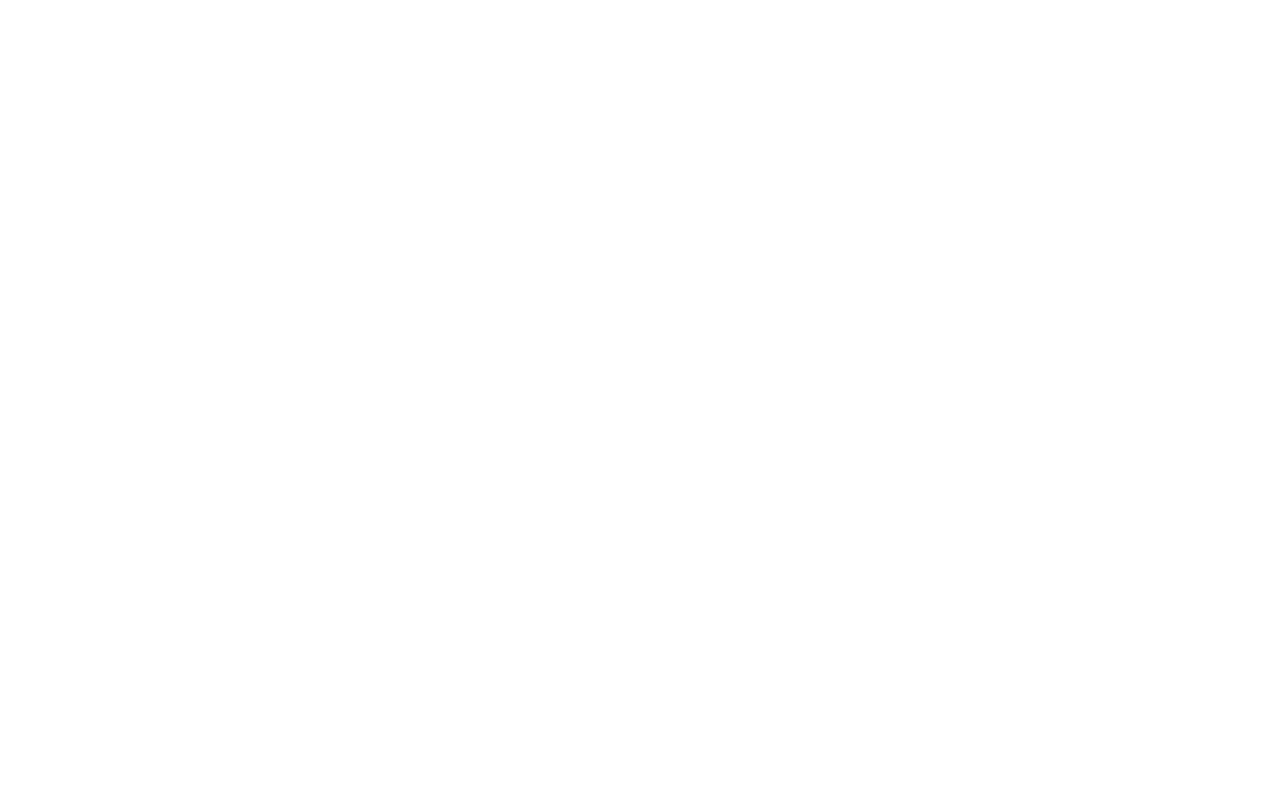
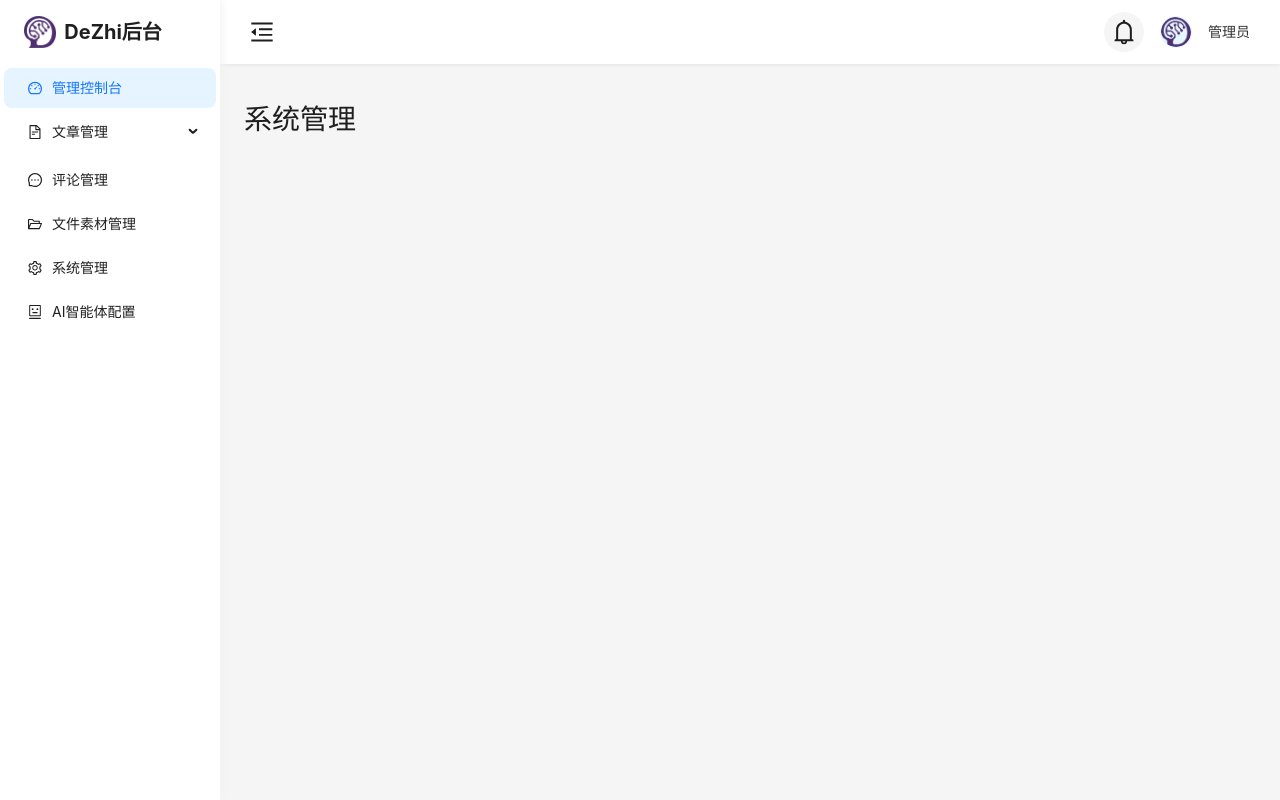
Before and after one commit to wzh-devin/dezhi-frontend, a Vue app: page /#/system in a window 1280 px wide. Before the commit this address had no page. Built offline with nearby package versions, Linux system fonts and the light colour scheme; no server answers.

Commit message:
pref: 优化逻辑，由后端配置菜单属性doing

```diff
--- /dev/null
+++ b/src/api/menu/index.ts
@@ -0,0 +1,22 @@
+import { get } from '../../utils/http/axios'
+import type { MenuData } from '../../interfaces/entity/menu-data.ts'
+
+/**
+ * 2025/5/23 23:54
+ * @author <a href="https://github.com/wzh-devin">devin</a>
+ * @description 菜单请求
+ * @version 1.0
+ * @since 1.0
+ */
+
+/**
+ * 获取菜单数据
+ * @return void
+ */
+const getMenuData = async (): Promise<MenuData[]> => {
+  return await get({
+    url: '/menu',
+  })
+}
+
+export { getMenuData }
--- /dev/null
+++ b/src/interfaces/entity/menu-data.ts
@@ -0,0 +1,34 @@
+/**
+ * 2025/5/23 23:59
+ * @author <a href="https://github.com/wzh-devin">devin</a>
+ * @description 菜单数据接口
+ * @version 1.0
+ * @since 1.0
+ */
+
+export interface MenuData {
+  /**
+   * 菜单id
+   */
+  id: number
+  /**
+   * 菜单key
+   */
+  key: string
+  /**
+   * 菜单名称
+   */
+  name: string
+  /**
+   * 二级菜单
+   */
+  children: MenuData[] | null
+  /**
+   * 创建时间
+   */
+  createTime: string
+  /**
+   * 更新时间
+   */
+  updateTime: string
+}
--- a/src/router/routes.ts
+++ b/src/router/routes.ts
@@ -19,9 +19,31 @@ const routes: RouteRecordRaw = [
     component: () => import('@/views/login/index.vue'),
   },
   {
-    path: '/main',
-    name: 'main',
-    component: () => import('@/views/main/index.vue'),
+    path: '/layout',
+    name: 'layout',
+    component: () => import('@/views/layout/index.vue'),
+    children: [
+      {
+        path: '/dashboard',
+        name: 'dashboard',
+        component: () => import('@/views/dashboard/index.vue'),
+      },
+      {
+        path: '/comment',
+        name: 'comment',
+        component: () => import('@/views/comment/index.vue'),
+      },
+      {
+        path: '/material',
+        name: 'material',
+        component: () => import('@/views/material/index.vue'),
+      },
+      {
+        path: '/system',
+        name: 'system',
+        component: () => import('@/views/system/index.vue'),
+      },
+    ],
   },
 ]
 
--- /dev/null
+++ b/src/store/layout/index.ts
@@ -0,0 +1,39 @@
+import { defineStore } from 'pinia'
+import type { ItemType } from 'ant-design-vue'
+import { getMenuData } from '../../api/menu'
+import type { MenuData } from '../../interfaces/entity/menu-data.ts'
+/**
+ * 2025/5/21 18:43
+ * @author <a href="https://github.com/wzh-devin">devin</a>
+ * @description 布局页面
+ * @version 1.0
+ * @since 1.0
+ */
+interface LayoutState {
+  activeItem: ItemType
+  menuData: MenuData[]
+}
+
+const useLayoutStore = defineStore('layout', {
+  state: (): LayoutState => ({
+    activeItem: null,
+    menuData: [],
+  }),
+  actions: {
+    /**
+     * 设置激活的菜单项
+     * @param item
+     */
+    setActiveItemAction(item: ItemType) {
+      this.activeItem = item
+    },
+    /**
+     * 获取菜单数据
+     */
+    async getMenuData(): Promise<MenuData[]> {
+      this.menuData = await getMenuData()
+    },
+  },
+})
+
+export default useLayoutStore
--- /dev/null
+++ b/src/views/comment/index.vue
@@ -0,0 +1,15 @@
+<script setup lang="ts">
+/**
+ * 2025/5/21 17:09
+ * @author <a href="https://github.com/wzh-devin">devin</a>
+ * @description
+ * @version 1.0
+ * @since 1.0
+ */
+</script>
+
+<template>
+  <h1>评论管理</h1>
+</template>
+
+<style scoped lang="less"></style>
--- /dev/null
+++ b/src/views/dashboard/index.vue
@@ -0,0 +1,15 @@
+<script setup lang="ts">
+/**
+ * 2025/5/21 17:08
+ * @author <a href="https://github.com/wzh-devin">devin</a>
+ * @description 控制台
+ * @version 1.0
+ * @since 1.0
+ */
+</script>
+
+<template>
+  <h1>控制台</h1>
+</template>
+
+<style scoped lang="less"></style>
--- a/src/views/main/cmps/Menu.vue
+++ b/src/views/layout/cmps/Menu.vue
@@ -19,6 +19,8 @@ import {
   SettingOutlined,
   TagsOutlined,
 } from '@ant-design/icons-vue'
+import { useRouter } from 'vue-router'
+import useLayoutStore from '@/store/layout'
 
 function getItem(
   label: string,
@@ -36,6 +38,9 @@ function getItem(
   } as ItemType
 }
 
+const router = useRouter()
+const layoutStore = useLayoutStore()
+
 /**
  * 菜单数据 ==> TODO 后续以后端动态配置
  */
@@ -46,9 +51,7 @@ const items: ItemType[] = [
     getItem('标签配置', 'article-tag', () => h(TagsOutlined)),
     getItem('分类配置', 'article-category', () => h(AppstoreOutlined)),
   ]),
-  getItem('评论管理', 'comment', () => h(MessageOutlined), [
-    getItem('评论管理', 'comment-manage', () => h(MessageOutlined)),
-  ]),
+  getItem('评论管理', 'comment', () => h(MessageOutlined)),
   getItem('文件素材管理', 'material', () => h(FolderOpenOutlined)),
   getItem('系统管理', 'system', () => h(SettingOutlined)),
   getItem('AI智能体配置', 'ai', () => h(RobotOutlined)),
@@ -78,6 +81,25 @@ const onOpenChange = (openKeys: string[]) => {
     state.openKeys = latestOpenKey ? [latestOpenKey] : []
   }
 }
+
+/**
+ * 菜单点击事件
+ * @param item
+ * @param key
+ * @param keyPath
+ */
+const itemClickHandler = ({ item, keyPath }) => {
+  layoutStore.setActiveItemAction(item.originItemValue)
+  router.push(rewritePath(keyPath))
+}
+
+/**
+ * 路径重写
+ * @param keyPath
+ */
+const rewritePath = (keyPath: string[]): string => {
+  return keyPath.join('/')
+}
 </script>
 
 <template>
@@ -87,6 +109,7 @@ const onOpenChange = (openKeys: string[]) => {
     :open-keys="state.openKeys"
     :items="items"
     @openChange="onOpenChange"
+    @click="itemClickHandler"
   />
 </template>
 
--- a/src/views/main/index.vue
+++ b/src/views/layout/index.vue
@@ -1,45 +1,60 @@
 <script lang="ts" setup>
-import { ref } from 'vue'
+/**
+ * 2025/5/21 17:08
+ * @author <a href="https://github.com/wzh-devin">devin</a>
+ * @description 布局页面
+ * @version 1.0
+ * @since 1.0
+ */
+import { onMounted, ref } from 'vue'
 import { MenuUnfoldOutlined, MenuFoldOutlined, BellOutlined } from '@ant-design/icons-vue'
-import Menu from '@/views/main/cmps/Menu.vue'
+import Menu from '@/views/layout/cmps/Menu.vue'
+import useLayoutStore from '@/store/layout'
 
 const collapsed = ref(false)
+
+const layoutStore = useLayoutStore()
+
+onMounted(() => {
+  layoutStore.getMenuData()
+  console.log('menuData>>>>>>', layoutStore.menuData)
+})
 </script>
 
 <template>
-  <a-layout class="main-layout">
-    <a-layout-sider class="main-sider" width="220" :collapsed="collapsed" collapsible :trigger="null">
+  <a-layout class="layout-layout">
+    <a-layout-sider class="layout-sider" width="220" :collapsed="collapsed" collapsible :trigger="null">
       <!-- 标题 -->
-      <div class="main-sider__logo">
+      <div class="layout-sider__logo">
         <img src="/logo.png" alt="logo" />
-        <span :class="['main-sider__title', { collapsed }]">DeZhi后台</span>
+        <span :class="['layout-sider__title', { collapsed }]">DeZhi后台</span>
       </div>
       <!-- 菜单 -->
       <Menu />
     </a-layout-sider>
     <a-layout>
       <!-- 头部导航区域 -->
-      <a-layout-header class="main-header">
+      <a-layout-header class="layout-header">
         <!-- 头部导航栏左侧 -->
-        <div class="main-header__left">
-          <span class="main-header__trigger" @click="collapsed = !collapsed">
+        <div class="layout-header__left">
+          <span class="layout-header__trigger" @click="collapsed = !collapsed">
             <MenuUnfoldOutlined v-if="collapsed" />
             <MenuFoldOutlined v-else />
           </span>
-          <div class="main-header__title">管理控制台</div>
+          <div class="layout-header__title">{{}}</div>
         </div>
         <!-- 头部导航栏右侧 -->
-        <div class="main-header__right">
+        <div class="layout-header__right">
           <!-- 用户信息提醒 -->
-          <a-button type="text" shape="circle" class="main-header__bell-btn">
+          <a-button type="text" shape="circle" class="layout-header__bell-btn">
             <template #icon>
               <BellOutlined />
             </template>
           </a-button>
           <!-- 用户头像 -->
-          <a-avatar class="main-header__avatar" src="/logo.png"></a-avatar>
+          <a-avatar class="layout-header__avatar" src="/logo.png"></a-avatar>
           <!-- 用户操作 -->
-          <a-dropdown class="main-header__user" :arrow="{ pointAtCenter: true }">
+          <a-dropdown class="layout-header__user" :arrow="{ pointAtCenter: true }">
             <a class="ant-dropdown-link" @click.prevent> 管理员 </a>
             <template #overlay>
               <a-menu>
@@ -51,7 +66,7 @@ const collapsed = ref(false)
       </a-layout-header>
 
       <!-- 内容区域 -->
-      <a-layout-content class="main-content">
+      <a-layout-content class="layout-content">
         <router-view></router-view>
       </a-layout-content>
     </a-layout>
@@ -59,11 +74,11 @@ const collapsed = ref(false)
 </template>
 
 <style scoped lang="less">
-.main-layout {
+.layout-layout {
   min-height: 100vh;
   background: #f5f6fa;
 
-  .main-sider {
+  .layout-sider {
     background: #fff;
     box-shadow: 2px 0 8px #f0f1f2;
     position: relative;
@@ -100,7 +115,7 @@ const collapsed = ref(false)
     }
   }
 
-  .main-header {
+  .layout-header {
     background: #fff;
     padding: 0 30px;
     display: flex;
@@ -159,7 +174,7 @@ const collapsed = ref(false)
     }
   }
 
-  .main-sider__title {
+  .layout-sider__title {
     display: inline-block;
     white-space: nowrap;
     overflow: hidden;
@@ -170,12 +185,16 @@ const collapsed = ref(false)
     opacity: 1;
   }
 
-  .main-sider__title.collapsed {
+  .layout-sider__title.collapsed {
     clip-path: inset(0 100% 0 0);
     opacity: 0;
     transition:
       clip-path 0.3s cubic-bezier(0.4, 0, 0.2, 1),
       opacity 0.1s 0.2s;
   }
+
+  .layout-content {
+    padding: 20px 24px 0 24px;
+  }
 }
 </style>
--- a/src/views/login/cmps/AccountLogin.vue
+++ b/src/views/login/cmps/AccountLogin.vue
@@ -39,7 +39,7 @@ const router = useRouter()
 const submitHandler = async () => {
   loginStore.loginAccountAction(loginPage.loginForm).then(
     () => {
-      router.push('/main')
+      router.push('/layout')
       message.success('登录成功')
     },
     (error) => errMsgExtract(error),
--- a/src/views/login/cmps/EmailLogin.vue
+++ b/src/views/login/cmps/EmailLogin.vue
@@ -35,7 +35,7 @@ const router = useRouter()
 const submitHandler = async () => {
   loginStore.loginEmailAction(loginPage.loginForm).then(
     () => {
-      router.push('/main')
+      router.push('/layout')
       message.success('登录成功')
     },
     (error) => errMsgExtract(error),
--- /dev/null
+++ b/src/views/material/index.vue
@@ -0,0 +1,15 @@
+<script setup lang="ts">
+/**
+ * 2025/5/21 17:10
+ * @author <a href="https://github.com/wzh-devin">devin</a>
+ * @description 文件素材管理
+ * @version 1.0
+ * @since 1.0
+ */
+</script>
+
+<template>
+  <h1>文件素材管理</h1>
+</template>
+
+<style scoped lang="less"></style>
--- /dev/null
+++ b/src/views/system/index.vue
@@ -0,0 +1,15 @@
+<script setup lang="ts">
+/**
+ * 2025/5/21 17:10
+ * @author <a href="https://github.com/wzh-devin">devin</a>
+ * @description
+ * @version 1.0
+ * @since 1.0
+ */
+</script>
+
+<template>
+  <h1>系统管理</h1>
+</template>
+
+<style scoped lang="less"></style>
```
